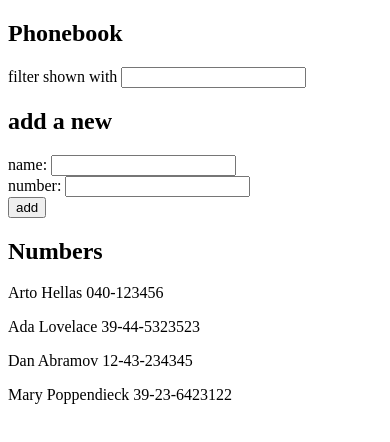
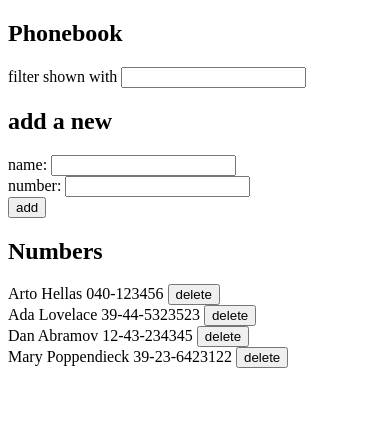
Before and after one commit to emiacerbi/fullstack-open, a React (Create React App) app in the folder part2/phonebook/: page / in a window 390 px wide. Shown: the top 442 px of the page. Built offline with nearby package versions, Linux system fonts and the light colour scheme; data requests are answered from the project's data file.

Commit message:
update person for phonebook

```diff
--- a/part2/phonebook/src/App.js
+++ b/part2/phonebook/src/App.js
@@ -3,14 +3,22 @@ import { Filter } from './components/Filter'
 import { Persons } from './components/Persons'
 import { PersonForm } from './components/PersonForm'
 import axios from 'axios'
+import { updatePerson } from './services/persons'
+
+const BASE_URL = 'http://localhost:3001/persons'
 
 const App = () => {
   const [persons, setPersons] = useState([])
 
+  const fetchPersons = () => {
+    axios
+      .get(BASE_URL)
+      .then((res) => setPersons(res.data))
+      .catch((error) => console.log(error))
+  }
+
   useEffect(() => {
-    axios
-      .get('http://localhost:3001/persons')
-      .then((res) => setPersons(res.data))
+    fetchPersons()
   }, [])
 
   const [newName, setNewName] = useState('')
@@ -32,11 +40,30 @@ const App = () => {
   const handleAdd = (e) => {
     e.preventDefault()
 
-    if (persons.filter((person) => person.name === newName).length > 0) {
-      alert(`${newName} already exists`)
-      setNewName('')
-      setNewNumber('')
-      return
+    const duplicatedPersons = persons.filter(
+      (person) => person.name === newName
+    )
+
+    const duplicatedPerson = duplicatedPersons[0]
+
+    if (duplicatedPerson) {
+      if (
+        window.confirm(
+          `${newName} is already added to the phonebook, replace the old number with a new one?`
+        )
+      ) {
+        const updatedPerson = {
+          name: duplicatedPerson.name,
+          number: newNumber,
+          id: duplicatedPerson.id,
+        }
+
+        updatePerson(duplicatedPerson.id, updatedPerson)
+        fetchPersons()
+        setNewName('')
+        setNewNumber('')
+        return
+      }
     }
 
     setPersons([...persons, { name: newName, number: newNumber }])
@@ -65,7 +92,11 @@ const App = () => {
 
       <h2>Numbers</h2>
 
-      <Persons persons={persons} filterInput={filterInput} />
+      <Persons
+        persons={persons}
+        filterInput={filterInput}
+        fetchPersons={fetchPersons}
+      />
     </div>
   )
 }
--- a/part2/phonebook/src/components/Persons.js
+++ b/part2/phonebook/src/components/Persons.js
@@ -1,15 +1,29 @@
-export const Persons = ({ persons, filterInput }) => {
+import { deletePerson } from '../services/persons'
+
+export const Persons = ({ persons, filterInput, fetchPersons }) => {
+  const handleClick = (id, name) => {
+    if (window.confirm(`Do you really want to delete ${name}?`)) {
+      deletePerson(id)
+      fetchPersons()
+    }
+  }
+
   return (
-    <>
+    <div>
       {persons
         .filter((person) =>
           person.name.toLowerCase().includes(filterInput.toLowerCase())
         )
         .map((person) => (
-          <p key={person.name}>
-            {person.name} {person.number}
-          </p>
+          <div key={person.name}>
+            <span>
+              {person.name} {person.number}
+            </span>{' '}
+            <button onClick={() => handleClick(person.id, person.name)}>
+              delete
+            </button>
+          </div>
         ))}
-    </>
+    </div>
   )
 }
--- /dev/null
+++ b/part2/phonebook/src/services/persons.js
@@ -0,0 +1,19 @@
+import axios from 'axios'
+
+const BASE_URL = 'http://localhost:3001/persons'
+
+const deletePerson = (id) => {
+  axios
+    .delete(`${BASE_URL}/${id}`)
+    .then((res) => res.data)
+    .catch((error) => console.log(error))
+}
+
+const updatePerson = (id, updatedPerson) => {
+  axios
+    .put(`${BASE_URL}/${id}`, updatedPerson)
+    .then((res) => console.log(res.data))
+    .catch((error) => console.log(error))
+}
+
+export { deletePerson, updatePerson }
```
